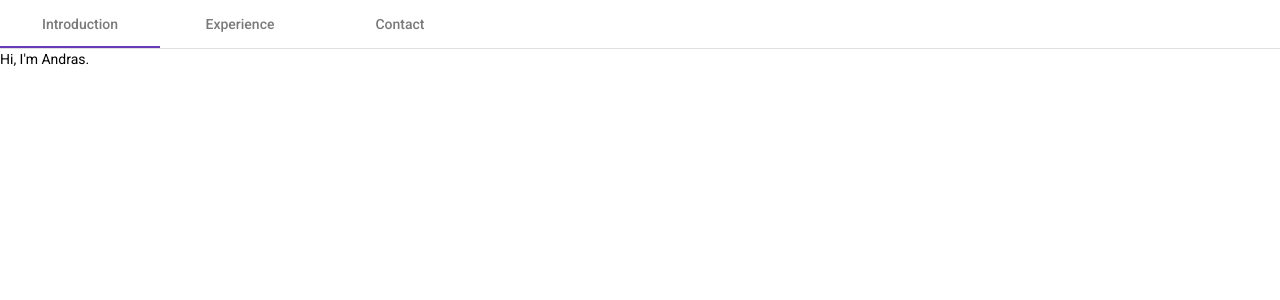
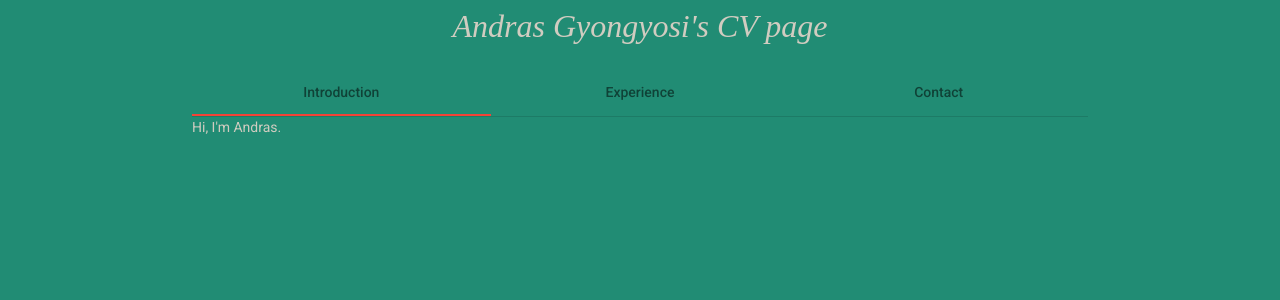
Before and after one commit to onba/generated_resume, an Angular app: page / in a window 1280 px wide. Shown: the top 300 px of the page. Built offline with nearby package versions, Linux system fonts and the light colour scheme.

Commit message:
centralize + title

```diff
--- a/src/app/app.component.css
+++ b/src/app/app.component.css
@@ -0,0 +1,24 @@
+.title {
+    font-size: xx-large;
+    text-align: center;
+    padding: 10px;
+    font-style: italic;
+    font-family: Nunito;
+}
+mat-tab-group {
+    align-items: center;
+    margin: 0% 15% 0% 15%;
+    display: block;
+}
+mat-tab-group > .mat-tab-label{
+    min-width: 30% !important;
+}
+.mat-ripple {
+    width: 33% !important;
+}
+.mat-tab-label {
+    width: 33% !important;
+}
+.mat-ink-bar {
+    background-color: green;
+}
--- a/src/app/app.component.html
+++ b/src/app/app.component.html
@@ -1,8 +1,9 @@
 <div>
-  <mat-tab-group>
-    <mat-tab label="Introduction"> Hi, I'm Andras. </mat-tab>
-    <mat-tab label="Experience"> I have 8 grades at primary school. </mat-tab>
-    <mat-tab label="Contact"> Email: gyongy96@gmail.com </mat-tab>
+  <h1 class="title"> Andras Gyongyosi's CV page</h1>
+  <mat-tab-group color="warn" mat-align-tabs="center" mat-stretch-tabs>
+    <mat-tab label="Introduction" position=1> Hi, I'm Andras. </mat-tab>
+    <mat-tab label="Experience" position=0> I have 8 grades at primary school. </mat-tab>
+    <mat-tab label="Contact" position=-1> Email: gyongy96@gmail.com </mat-tab>
   </mat-tab-group>
 </div>
 
--- a/src/styles.css
+++ b/src/styles.css
@@ -1,4 +1,4 @@
 /* You can add global styles to this file, and also import other style files */
 
 html, body { height: 100%; }
-body { margin: 0; font-family: Roboto, "Helvetica Neue", sans-serif; }
+body { margin: 0; font-family: Roboto, "Helvetica Neue", sans-serif; background-color: #218c74; color: #d1ccc0;}
```
